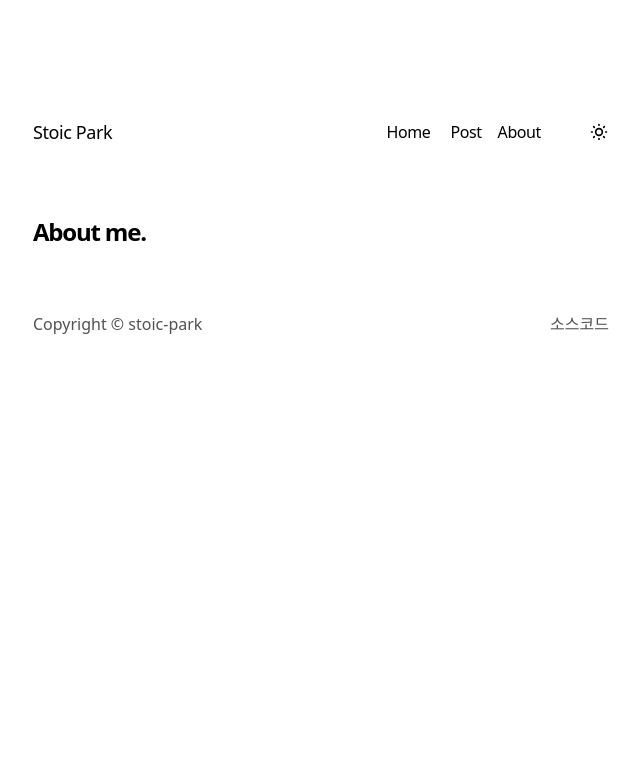
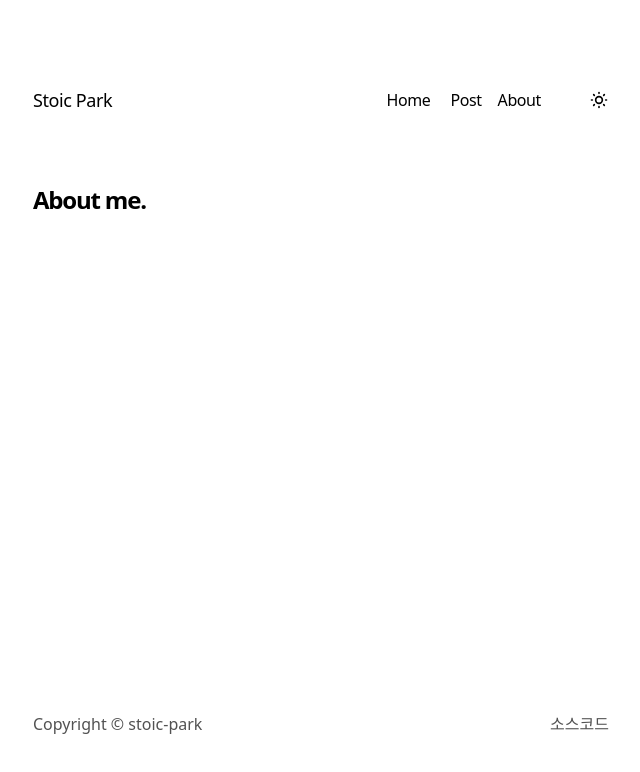
Before and after one commit to stoic-park/blog, a Next.js app: page /about in a window 1280 px wide. Shown: the top 772 px of the page, without its empty margins (319-959 px from the left). Built offline with nearby package versions, Linux system fonts and the light colour scheme.

Commit message:
fix: layout

```diff
--- a/app/components/footer.tsx
+++ b/app/components/footer.tsx
@@ -1,21 +1,4 @@
 import Link from 'next/link'
-
-function ArrowIcon() {
-  return (
-    <svg
-      width="12"
-      height="12"
-      viewBox="0 0 12 12"
-      fill="none"
-      xmlns="http://www.w3.org/2000/svg"
-    >
-      <path
-        d="M2.07102 11.3494L0.963068 10.2415L9.2017 1.98864H2.83807L2.85227 0.454545H11.8438V9.46023H10.2955L10.3097 3.09659L2.07102 11.3494Z"
-        fill="currentColor"
-      />
-    </svg>
-  )
-}
 
 export default function Footer() {
   return (
--- a/app/layout.tsx
+++ b/app/layout.tsx
@@ -48,7 +48,7 @@ export default function RootLayout({
     <html
       lang="en"
       className={cx(
-        'text-black bg-white dark:text-white dark:bg-black',
+        'text-black bg-white dark:text-white dark:bg-black h-full',
         GeistSans.variable,
         GeistMono.variable,
       )}
@@ -58,14 +58,14 @@ export default function RootLayout({
           dangerouslySetInnerHTML={{ __html: `(${themeControl.toString()})()` }}
         />
       </head>
-      <body className="antialiased max-w-xl mx-4 mt-8 lg:mx-auto">
+      <body className="antialiased min-h-screen max-w-xl mx-4 lg:mx-auto flex flex-col h-full">
         <div className="relative w-full h-12 mb-8">
           <div className="absolute inset-0 blur-xl opacity-50"></div>
           <div className="relative z-10 w-full h-full"></div>
         </div>
-        <main className="flex-auto min-w-0 mt-6 flex flex-col px-2 md:px-0">
+        <main className="flex flex-col flex-1 px-2 md:px-0">
           <Navbar />
-          {children}
+          <div className="flex-grow">{children}</div>
           <Footer />
           <Analytics />
           <SpeedInsights />
--- a/app/og/route.tsx
+++ b/app/og/route.tsx
@@ -2,7 +2,7 @@ import { ImageResponse } from 'next/og'
 
 export function GET(request: Request) {
   let url = new URL(request.url)
-  let title = url.searchParams.get('title') || 'Next.js Portfolio Starter'
+  let title = url.searchParams.get('title') || 'Stoic Park, blog'
 
   return new ImageResponse(
     (
@@ -17,6 +17,6 @@ export function GET(request: Request) {
     {
       width: 1200,
       height: 630,
-    }
+    },
   )
 }
--- a/app/page.tsx
+++ b/app/page.tsx
@@ -3,16 +3,14 @@ import { BlogPosts } from 'app/components/posts'
 export default function Page() {
   return (
     <section>
-      <h1 className="mb-8 text-2xl font-semibold tracking-tighter">
-        코드와 사람을 잇는 개발자
-      </h1>
-      {/* <p className="mb-4">
-        {`I'm a Vim enthusiast and tab advocate, finding unmatched efficiency in
-        Vim's keystroke commands and tabs' flexibility for personal viewing
-        preferences. This extends to my support for static typing, where its
-        early error detection ensures cleaner code, and my preference for dark
-        mode, which eases long coding sessions by reducing eye strain.`}
-      </p> */}
+      <p>4년차, 코드와 사람을 잇는 프론트엔드 개발자 박성택입니다.</p>
+      <br />
+      <p>
+        단순한 개발을 넘어
+        <br />
+        함께하는 사람들과 소통을 중심으로 보다 나은 결과를 향해 나아가고
+        싶습니다
+      </p>
       <div className="my-8">
         <BlogPosts />
       </div>
--- a/app/sitemap.ts
+++ b/app/sitemap.ts
@@ -1,14 +1,14 @@
 import { getBlogPosts } from 'app/post/utils'
 
-export const baseUrl = 'https://portfolio-blog-starter.vercel.app'
+export const baseUrl = 'https://stoic-park.vercel.app'
 
 export default async function sitemap() {
   let blogs = getBlogPosts().map((post) => ({
-    url: `${baseUrl}/blog/${post.slug}`,
+    url: `${baseUrl}/post/${post.slug}`,
     lastModified: post.metadata.publishedAt,
   }))
 
-  let routes = ['', '/blog'].map((route) => ({
+  let routes = ['', '/post'].map((route) => ({
     url: `${baseUrl}${route}`,
     lastModified: new Date().toISOString().split('T')[0],
   }))
```
Also changed, not shown: sample/spaces-vs-tabs.mdx (renamed from posts/spaces-vs-tabs.mdx), sample/static-typing.mdx (renamed from posts/static-typing.mdx), sample/vim.mdx (renamed from posts/vim.mdx).
